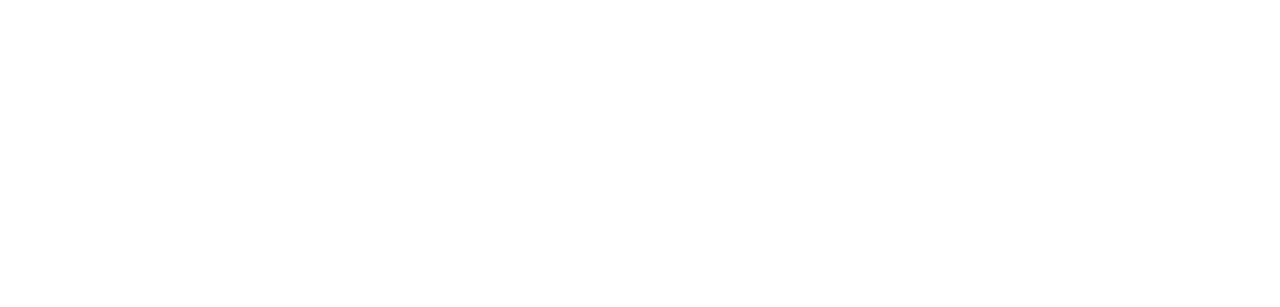
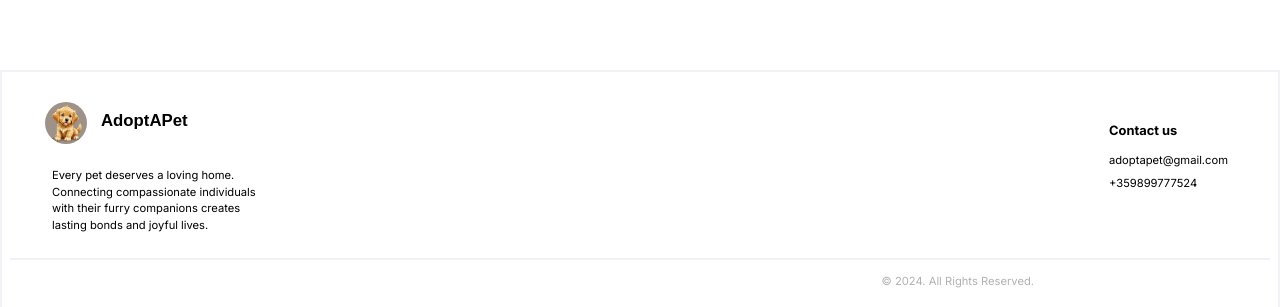
Before and after one commit to llachezara/adopt-a-pet, a React (Vite) app: page / in a window 1280 px wide. Shown: the part 2538-2845 px from the top of the page. Before the commit the page ends 2608 px from the top, so only its background shows below. Built offline with nearby package versions, Linux system fonts and the light colour scheme; a web font is replaced by a local one.

Commit message:
Create Footer component

```diff
--- a/src/App.jsx
+++ b/src/App.jsx
@@ -2,6 +2,7 @@
 
 import Header from "./components/Header/Header"
 import Home from "./components/Home/Home"
+import Footer from "./components/Footer/Footer"
 
 function App() {
     return(
@@ -13,6 +14,8 @@
                     <Route path="/" element={<Home />} />
             </Routes>
         </div>
+
+        <Footer/>
         </>
     )
 }
--- /dev/null
+++ b/src/components/Footer/Footer.jsx
@@ -0,0 +1,52 @@
+import styles from "./Footer.module.css"
+
+export default function Footer() {
+    let renderFooter = true;
+    let renderBigFooter = true;
+
+    return (
+
+        renderFooter ?
+            renderBigFooter ? (
+                <footer className={styles["big-footer"]} >
+                    <div className={styles["footer-content"]}>
+                        <div className={styles["main-footer"]}>
+                            <div className={styles["main-footer-info"]}>
+                                <span className={styles["main-footer-info-heading"] + " logo"}>AdoptAPet</span>
+                                <p className={styles["last-words"]}>
+                                    Every pet deserves a loving home. Connecting compassionate individuals
+                                    with their furry companions creates lasting bonds and joyful lives.
+                                </p>
+                            </div>
+                            <div className={styles["contact"]}>
+                                <h6 className={styles["contact-us-heading"]}>Contact us</h6>
+                                <ul className={styles["contact-us-list"]}>
+                                    <li className={styles["contact-li"]}>adoptapet@gmail.com</li>
+                                    <li className={styles["contact-li"]}>+359899777524</li>
+                                </ul>
+                            </div>
+                        </div>
+                        <div className={styles["additional-footer"]}>
+                            <div className={styles["content-container"]}>
+                                <span id={styles["rights"]}>© 2024. All Rights Reserved.</span>
+                            </div>
+                        </div>
+                    </div>
+                </footer >) :
+
+                (<footer className={styles["small-footer"]}>
+                    <div className={styles["footer-content"]}>
+                        <div className={styles["additional-footer"]}>
+                            <div className={styles["content-container"]}>
+                                <span id={styles["rights"]}>© 2024. All Rights Reserved.</span>
+                            </div>
+                        </div>
+                    </div>
+                </footer>)
+            :
+            ""
+    )
+
+
+
+}
--- /dev/null
+++ b/src/components/Footer/Footer.module.css
@@ -0,0 +1,77 @@
+footer {
+    display: flex;
+    justify-content: center;
+    margin: 0 auto;
+}
+
+.big-footer{
+    border: 2px solid  #F0F2F5;
+}
+
+.footer-content {
+    flex: 0 1 90em;
+}
+
+.main-footer {
+    display: flex;
+    padding: 2rem 3rem 1.5rem;
+    font-size: 0.8em;
+    justify-content: space-between;
+    margin: 0 auto;
+    padding-top: 3rem;
+}
+
+.main-footer-info .main-footer-info-heading {
+    margin-left: 3.5rem;
+    font-size: 1.5em;
+}
+
+.main-footer-info .last-words {
+    margin-top: 3em;
+    width: 20em;
+}
+
+.main-footer .contact {
+    margin-top: 0.5rem;
+
+    /* & .contact-us-heading+.contact-us-list,
+    .contact-us-list>*+* {
+        margin-top: 0.5rem;
+    } */
+}
+
+
+.main-footer .contact-us-heading+.contact-us-list,
+.contact-us-list>*+* {
+    margin-top: 0.5rem;
+}
+
+
+.main-footer .contact .contact-us-heading {
+    font-size: 1.15em;
+    margin-bottom: 0.8rem;
+}
+
+
+.additional-footer {
+    color: #b1b1b1;
+    font-size: 0.8rem;
+    padding-bottom: 1.6em;
+}
+
+.additional-footer::before {
+    content: "";
+    display: block;
+    border: 1px solid #F0F2F5;
+    width: 100%;
+    height: 0;
+    margin: 0.2rem auto 0;
+}
+
+.additional-footer .content-container {
+    margin-top: 1.2em;
+    max-width: 80vw;
+    display: flex;
+    justify-content: flex-end;
+    gap: 2rem;
+}
```
